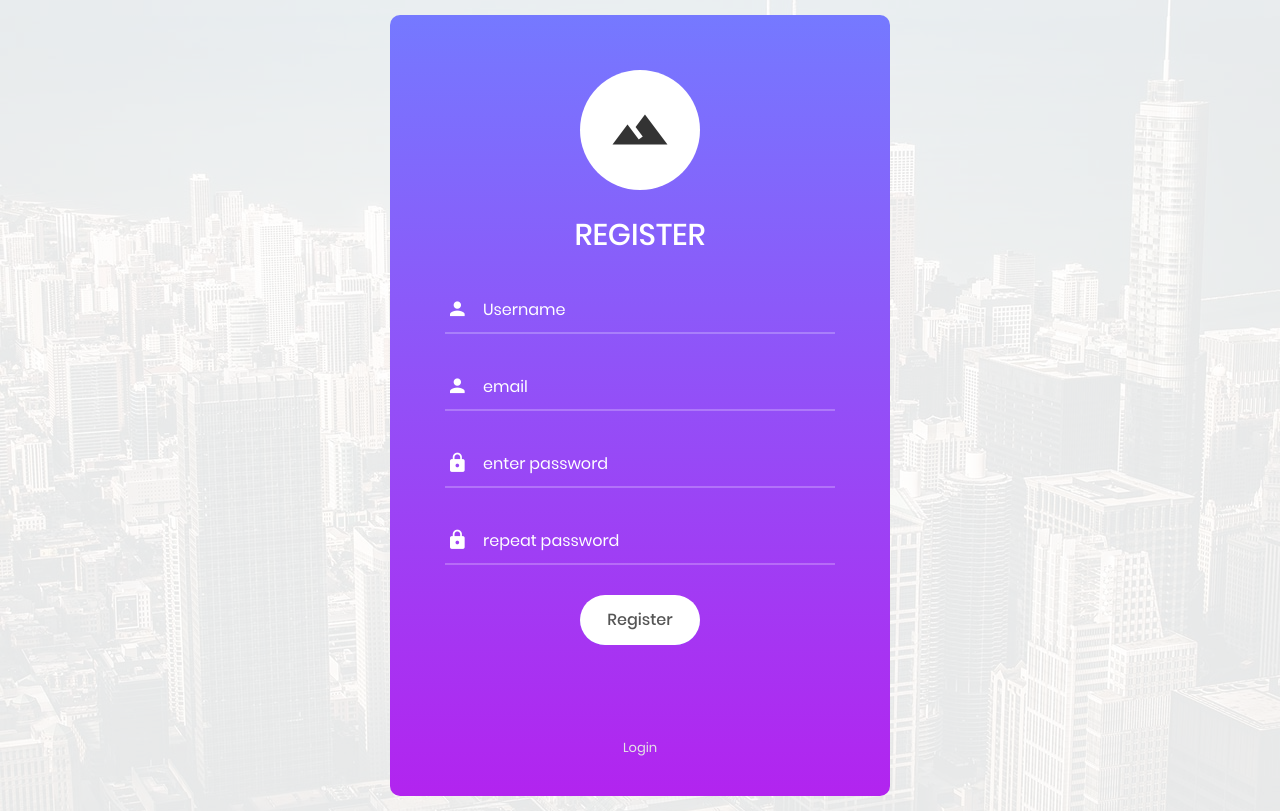
After one commit to Omid-Programmer2/standblog, a Django app: page /register in a window 1280 px wide. The commit adds this page. Run offline with Django 5.2, Linux system fonts and the light colour scheme; some libraries are stand-ins or nearby versions.

Commit message:
raw register.html has been add to project and its form has been added to home.html

```diff
--- /dev/null
+++ b/account/templates/account/register.html
@@ -0,0 +1,104 @@
+{% load static %}
+
+<!DOCTYPE html>
+<html lang="en">
+<head>
+	<title>Login V3</title>
+	<meta charset="UTF-8">
+	<meta name="viewport" content="width=device-width, initial-scale=1">
+<!--===============================================================================================-->
+	<link rel="icon" type="image/png" href="{% static "images/icons/favicon.ico" %}"/>
+<!--===============================================================================================-->
+	<link rel="stylesheet" type="text/css" href="{% static "vendor/bootstrap/css/bootstrap.min.css" %}">
+<!--===============================================================================================-->
+	<link rel="stylesheet" type="text/css" href="{% static "fonts/font-awesome-4.7.0/css/font-awesome.min.css" %}">
+<!--===============================================================================================-->
+	<link rel="stylesheet" type="text/css" href="{% static "fonts/iconic/css/material-design-iconic-font.min.css" %}">
+<!--===============================================================================================-->
+	<link rel="stylesheet" type="text/css" href="{% static "vendor/animate/animate.css" %}">
+<!--===============================================================================================-->
+	<link rel="stylesheet" type="text/css" href="{% static "vendor/css-hamburgers/hamburgers.min.css" %}">
+<!--===============================================================================================-->
+	<link rel="stylesheet" type="text/css" href="{% static "vendor/animsition/css/animsition.min.css" %}">
+<!--===============================================================================================-->
+	<link rel="stylesheet" type="text/css" href="{% static "vendor/select2/select2.min.css" %}">
+<!--===============================================================================================-->
+	<link rel="stylesheet" type="text/css" href="{% static "vendor/daterangepicker/daterangepicker.css" %}">
+<!--===============================================================================================-->
+	<link rel="stylesheet" type="text/css" href="{% static "css/util.css" %}">
+	<link rel="stylesheet" type="text/css" href="{% static "css/main.css" %}">
+<!--===============================================================================================-->
+</head>
+<body>
+
+	<div class="limiter">
+		<div class="container-login100" style="background-image: url('{% static "images/bg-01.jpg" %}');">
+			<div class="wrap-login100">
+				<form class="login100-form validate-form" method="post">
+                    {% csrf_token %}
+					<span class="login100-form-logo">
+						<i class="zmdi zmdi-landscape"></i>
+					</span>
+
+					<span class="login100-form-title p-b-34 p-t-27">
+						Register
+					</span>
+
+					<div class="wrap-input100 validate-input" data-validate = "Enter username">
+						<input class="input100" type="text" name="username" placeholder="Username">
+						<span class="focus-input100" data-placeholder="&#xf207;"></span>
+					</div>
+
+					<div class="wrap-input100 validate-input" data-validate = "Enter email">
+						<input class="input100" type="email" name="email" placeholder="email">
+						<span class="focus-input100" data-placeholder="&#xf207;"></span>
+					</div>
+
+					<div class="wrap-input100 validate-input" data-validate="Enter password">
+						<input class="input100" type="password" name="password1" placeholder="enter password">
+						<span class="focus-input100" data-placeholder="&#xf191;"></span>
+					</div>
+
+                    <div class="wrap-input100 validate-input" data-validate="Enter password">
+						<input class="input100" type="password" name="password2" placeholder="repeat password">
+						<span class="focus-input100" data-placeholder="&#xf191;"></span>
+					</div>
+
+					<div class="container-login100-form-btn">
+						<button class="login100-form-btn">
+							Register
+						</button>
+					</div>
+
+					<div class="text-center p-t-90">
+						<a class="txt1" href="/login">
+							Login
+						</a>
+					</div>
+				</form>
+			</div>
+		</div>
+	</div>
+
+
+	<div id="dropDownSelect1"></div>
+
+<!--===============================================================================================-->
+	<script src="{% static "vendor/jquery/jquery-3.2.1.min.js" %}"></script>
+<!--===============================================================================================-->
+	<script src="{% static "vendor/animsition/js/animsition.min.js" %}"></script>
+<!--===============================================================================================-->
+	<script src="{% static "vendor/bootstrap/js/popper.js" %}"></script>
+	<script src="{% static "vendor/bootstrap/js/bootstrap.min.js" %}"></script>
+<!--===============================================================================================-->
+	<script src="{% static "vendor/select2/select2.min.js" %}"></script>
+<!--===============================================================================================-->
+	<script src="{% static "vendor/daterangepicker/moment.min.js" %}"></script>
+	<script src="{% static "vendor/daterangepicker/daterangepicker.js" %}"></script>
+<!--===============================================================================================-->
+	<script src="{% static "vendor/countdowntime/countdowntime.js" %}"></script>
+<!--===============================================================================================-->
+	<script src="{% static "js/main.js" %}"></script>
+
+</body>
+</html>
--- a/account/urls.py
+++ b/account/urls.py
@@ -4,4 +4,5 @@ from . import views
 urlpatterns = [
     path("login", views.user_login),
     path("logout", views.user_logout),
+    path("register", views.user_register),
 ]
--- a/account/views.py
+++ b/account/views.py
@@ -44,6 +44,8 @@ def user_login(request):
 #HttpResponse
 
 
+def user_register(request):
+    return render(request, "account/register.html", {})
 def user_logout(request):
     logout(request)
     return redirect('/')
--- a/home/templates/home/home.html
+++ b/home/templates/home/home.html
@@ -76,7 +76,10 @@ https://templatemo.com/tm-551-stand-blog
                       <a href="/logout"><span class="badge badge-danger mt-2">Logout</span></a>
                   </div>
                   {% else %}
-                  <a class="nav-link" href="/login">Login</a>
+                    <div class="d-flex">
+                        <a class="nav-link" href="/login">Login</a><span class="mt-2">/</span>
+                        <a class="nav-link" href="/register">Register</a>
+                    </div>
                   {% endif %}
               </li>
             </ul>
```
